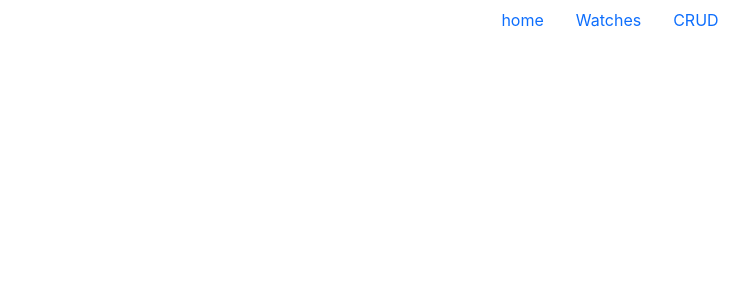
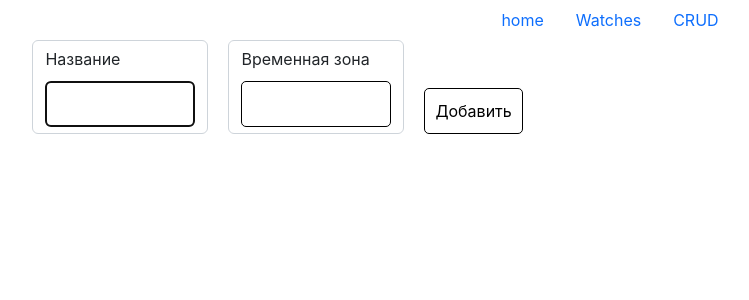
Before and after one commit to Iuliiana/lifecycle-http, a React (Create React App) app: page /watches in a window 1280 px wide. Shown: the top 300 px of the page, without its empty margins (30-779 px from the left). Built offline with nearby package versions, Linux system fonts and the light colour scheme.

Commit message:
create Clock

```diff
--- a/package.json
+++ b/package.json
@@ -11,6 +11,7 @@
     "react-dom": "^18.2.0",
     "react-router-dom": "^6.3.0",
     "react-scripts": "5.0.1",
+    "react-uuid": "^1.0.2",
     "web-vitals": "^2.1.4"
   },
   "scripts": {
--- a/src/App.css
+++ b/src/App.css
@@ -36,3 +36,15 @@
     transform: rotate(360deg);
   }
 }
+
+.wrapper {
+  max-width: 95%;
+  margin: 0 auto;
+}
+
+input::-webkit-outer-spin-button,
+input::-webkit-inner-spin-button {
+  /* display: none; <- Crashes Chrome on hover */
+  -webkit-appearance: none;
+  margin: 0; /* <-- Apparently some margin are still there even though it's hidden */
+}
--- /dev/null
+++ b/src/components/clock/Clock.css
@@ -0,0 +1,78 @@
+.clock {
+    width: 100%;
+    height: 150px;
+}
+.clock-name {
+    margin-top: 0;
+    margin-bottom: 0;
+    text-align: center;
+    overflow-wrap: anywhere;
+}
+
+.clock-box {
+    position: relative;
+
+    width: 120px;
+}
+
+.clock-face__circle {
+    fill: none;
+    stroke: #000000;
+    stroke-width: 9;
+}
+
+.clock-face__hour-marks {
+    fill: none;
+    stroke: #000000;
+    stroke-width: 9;
+}
+
+.clock-face__mid-circle {
+    fill: #0c0909;
+}
+
+.clock-hour__hour-arm {
+    fill: none;
+    stroke: #000000;
+    stroke-width: 17;
+}
+
+.clock-minute__minute-arm {
+    fill: none;
+    stroke: #000000;
+    stroke-width: 11;
+}
+
+.clock-second__second-arm {
+    fill: none;
+    stroke: #000000;
+    stroke-width: 4;
+}
+
+.clock-sizing-box {
+    fill: none;
+}
+
+.clock-hour,
+.clock-minute,
+.clock-second {
+    transform-origin: 300px 300px;
+}
+
+.clock__delete {
+    position: absolute;
+    top: 30px;
+    right: 0;
+    display: flex;
+    justify-content: center;
+    align-items: center;
+    min-width: 30px;
+    height: 30px;
+    font-weight: 700;
+    font-size: 15px;
+    color: #000000;
+    border: 1px solid #000000;
+    border-radius: 50%;
+    text-decoration: none;
+    user-select: none;
+}
--- /dev/null
+++ b/src/components/clock/Clock.js
@@ -0,0 +1,99 @@
+import React from 'react';
+import './Clock.css';
+
+class Clock extends React.Component {
+    constructor(props) {
+        super(props);
+        this.state = this.getInitialState(props.userTimezone);
+    }
+
+    getUserDate(userTimezone) {
+        const parsedUserTimezone = +Number.parseFloat(userTimezone);
+        const hoursUserTimezone = Math.trunc(parsedUserTimezone);
+        const minutesUserTimezone = (parsedUserTimezone % 1).toFixed(2) * 100;
+        const date = new Date();
+        const timezoneOffset = date.getTimezoneOffset();
+        const hoursTimezoneOffset = Math.floor(timezoneOffset / 60);
+        const minutesTimezoneOffset = timezoneOffset % 60;
+
+        date.setHours(date.getHours() + hoursTimezoneOffset);
+        date.setMinutes(date.getMinutes() + minutesTimezoneOffset);
+        date.setHours(date.getHours() + hoursUserTimezone);
+        date.setMinutes(date.getMinutes() + minutesUserTimezone);
+
+        return date;
+    }
+
+    getInitialState(userTimezone) {
+        const userDate = this.getUserDate(userTimezone);
+
+        const hr = userDate.getHours();
+        const min = userDate.getMinutes();
+        const sec = userDate.getSeconds();
+
+        const hrPosition = (hr * 360 / 12) + (min * (360 / 60) / 12);
+        const minPosition = (min * 360 / 60) + (sec * (360 / 60) / 60);
+        const secPosition = sec * 360 / 60;
+
+        return {
+            hr: hrPosition,
+            min: minPosition,
+            sec: secPosition,
+        };
+    }
+
+    tick() {
+        this.setState({
+            hr: this.state.hr + (3 / 360),
+            min: this.state.min + (6 / 60),
+            sec: this.state.sec + 6,
+        })
+    }
+
+    componentDidMount() {
+        this.timerID = setInterval(
+            () => this.tick(),
+            1 * 1000
+        );
+    }
+
+    componentWillUnmount() {
+        clearInterval(this.timerID);
+    }
+
+    render() {
+        return (
+            <div className="clock-box" id={this.props.id}>
+                <h3 className="clock-name">{this.props.name}</h3>
+                <svg className="clock" xmlns="http://www.w3.org/2000/svg" viewBox="0 0 600 600">
+                    <g className="clock-face">
+                        <circle className="clock-face__circle" cx="300" cy="300" r="253.9"/>
+                        <path className="clock-face__hour-marks"
+                              d="M300.5 94V61M506 300.5h32M300.5 506v33M94 300.5H60M411.3 107.8l7.9-13.8M493 190.2l13-7.4M492.1 411.4l16.5 9.5M411 492.3l8.9 15.3M189 492.3l-9.2 15.9M107.7 411L93 419.5M107.5 189.3l-17.1-9.9M188.1 108.2l-9-15.6"/>
+                        <circle className="clock-face__mid-circle" cx="300" cy="300" r="16.2"/>
+                    </g>
+                    <g className="clock-hour" style={{transform: `rotate(${this.state.hr}deg)`}}>
+                        <path className="clock-hour__hour-arm" d="M300.5 298V142"/>
+                        <circle className="clock-sizing-box" cx="300" cy="300" r="253.9"/>
+                    </g>
+                    <g className="clock-minute" style={{transform: `rotate(${this.state.min}deg)`}}>
+                        <path className="clock-minute__minute-arm" d="M300.5 298V67"/>
+                        <circle className="clock-sizing-box" cx="300" cy="300" r="253.9"/>
+                    </g>
+                    <g className="clock-second" style={{transform: `rotate(${this.state.sec}deg)`}}>
+                        <path className="clock-second__second-arm" d="M300.5 350V55"/>
+                        <circle className="clock-sizing-box" cx="300" cy="300" r="253.9"/>
+                    </g>
+                </svg>
+                <button
+                    className="clock__delete"
+                    onClick={() => this.props.onDeleteClick(this.props.id)}
+                >
+                    &#10005;
+                </button>
+            </div>
+        );
+    }
+}
+
+export default Clock;
--- /dev/null
+++ b/src/components/clock/tools/Form.css
@@ -0,0 +1,35 @@
+.form {
+    display: inline-flex;
+    align-items: flex-end;
+    margin-bottom: 30px;
+}
+
+.form-control {
+    display: flex;
+    flex-direction: column;
+    margin-right: 20px;
+}
+
+.form-control input {
+    width: 150px;
+    margin-top: 10px;
+}
+
+.form input,
+.form button {
+    border: 1px solid #000000;
+    border-radius: 5px;
+}
+
+.form-control__name {
+    padding: 10px;
+}
+
+.form-control__user-timezone,
+.form-control__button-add {
+    padding: 10px;
+}
+
+.form-control__button-add {
+    background-color: #ffffff;
+}
--- /dev/null
+++ b/src/components/clock/tools/Form.js
@@ -0,0 +1,71 @@
+import React from 'react';
+import './Form.css';
+
+class Form extends React.Component {
+    constructor(props) {
+        super(props);
+        this.nameRef = React.createRef();
+        this.state = { name: '', userTimezone: '' };
+        this.handleInputChange = this.handleInputChange.bind(this);
+    }
+
+    componentDidMount() {
+        this.nameRef.current.focus();
+    }
+
+    handleInputChange({ target }) {
+        const { name, value } = target;
+        this.setState(prevForm => ({ ...prevForm, [name]: value }));
+    }
+
+    render() {
+        return (
+            <form
+                className="form"
+                onSubmit={(event) => {
+                    event.preventDefault();
+                    this.props.onFormSubmit(this.state);
+                    this.setState({ name: '', userTimezone: '' });
+                    this.nameRef.current.focus();
+                }}
+            >
+                <div className="form-control">
+                    <label htmlFor="name">Название</label>
+                    <input
+                        className="form-control__name"
+                        type="text"
+                        id="name"
+                        name="name"
+                        value={this.state.name}
+                        onChange={this.handleInputChange}
+                        ref={this.nameRef}
+                        autoComplete="off"
+                        required
+                    />
+                </div>
+                <div className="form-control">
+                    <label htmlFor="user-timezone">Временная зона</label>
+                    <input
+                        className="form-control__user-timezone"
+                        type="number"
+                        id="user-timezone"
+                        name="userTimezone"
+                        min="-12"
+                        max="14"
+                        value={this.state.userTimezone}
+                        onChange={this.handleInputChange}
+                        required
+                    />
+                </div>
+                <button
+                    className="form-control__button-add"
+                    type="submit"
+                >
+                    Добавить
+                </button>
+            </form>
+        );
+    }
+}
+
+export default Form;
--- a/src/pages/Watchespage.js
+++ b/src/pages/Watchespage.js
@@ -1,10 +1,49 @@
-import React from 'react';
+import React, {useState} from 'react';
+import uuid from 'react-uuid'
+import Clock from "../components/clock/Clock";
+import Form from "../components/clock/tools/Form";
 
 const Watchespage = () => {
+    const [clocks, setClocks] = useState([]);
+
+    const handleFormSubmit = (form) => {
+        setClocks((prevState) => [...prevState, {
+            id: uuid(),
+            name: form.name,
+            userTimezone: form.userTimezone,
+        }]);
+    }
+
+    const getClockIndex = (id) => clocks.findIndex((clock) => clock.id === id);
+
+    const handleDeleteClick = (id) => {
+        const index = getClockIndex(id);
+
+        const updatedClocks = [
+            ...clocks.slice(0, index),
+            ...clocks.slice(index + 1),
+        ];
+        setClocks(updatedClocks);
+    }
+
     return (
-        <>
-        </>
+        <div className="wrapper">
+            <Form className="form" onFormSubmit={handleFormSubmit}/>
+            <div className="clocks">
+                {clocks.map((clock) => {
+                    return (
+                        <Clock
+                            key={clock.id}
+                            id={clock.id}
+                            name={clock.name}
+                            userTimezone={clock.userTimezone}
+                            onDeleteClick={handleDeleteClick}
+                        />
+                    );
+                })}
+            </div>
+        </div>
     );
 }
 
-export { Watchespage };
+export {Watchespage};
```
Also changed, not shown: 1 other file (tests, documents, lock files or other folders).
